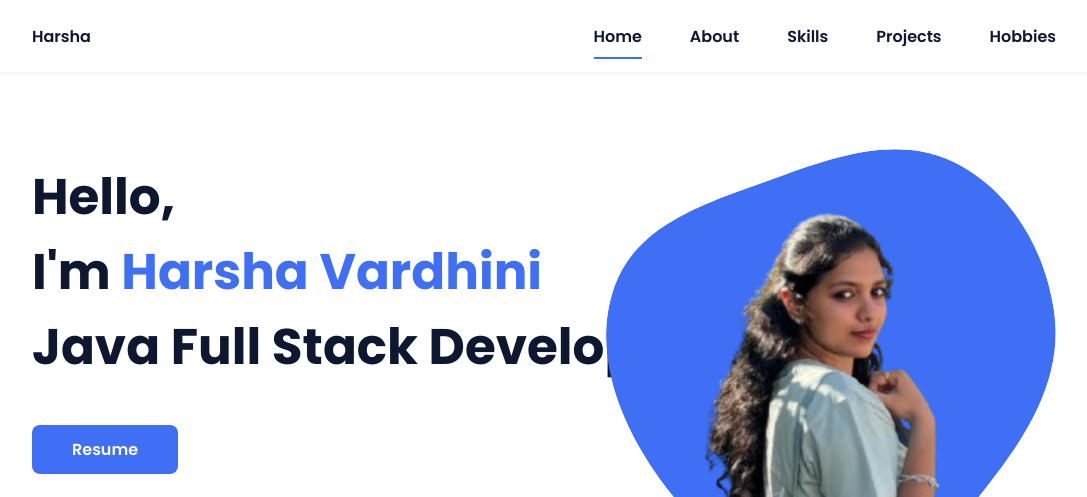
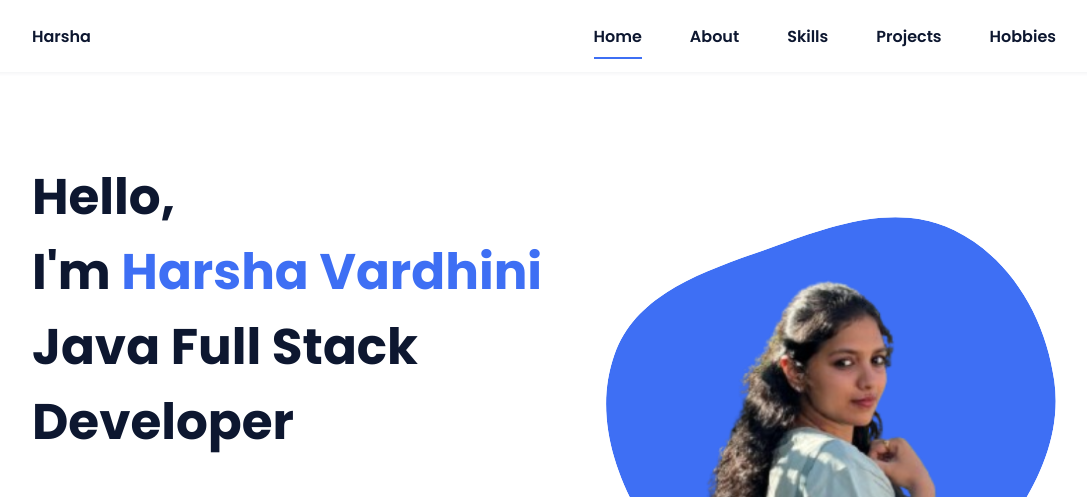
Before and after one commit to harshamanikandan/portfolio, a plain HTML site: page index.html in a window 1280 px wide. Shown: the top 497 px of the page, without its empty margins (96-1183 px from the left). Drawn offline with nearby package versions, Linux system fonts and the light colour scheme.

Commit message:
Update index.html

```diff
--- a/index.html
+++ b/index.html
@@ -39,7 +39,7 @@
             <!--===== HOME =====-->
             <section class="home bd-grid" id="home">
                 <div class="home__data">
-                    <h1 class="home__title">Hello,<br>I'm <span class="home__title-color">Harsha Vardhini</span><br>Java Full Stack Developer</h1>
+                    <h1 class="home__title">Hello,<br>I'm <span class="home__title-color">Harsha Vardhini</span><br>Java Full Stack<br> Developer</h1>
 
                     <a href="assets/Resume.pdf" class="button" download>Resume</a>
                 </div>
```
